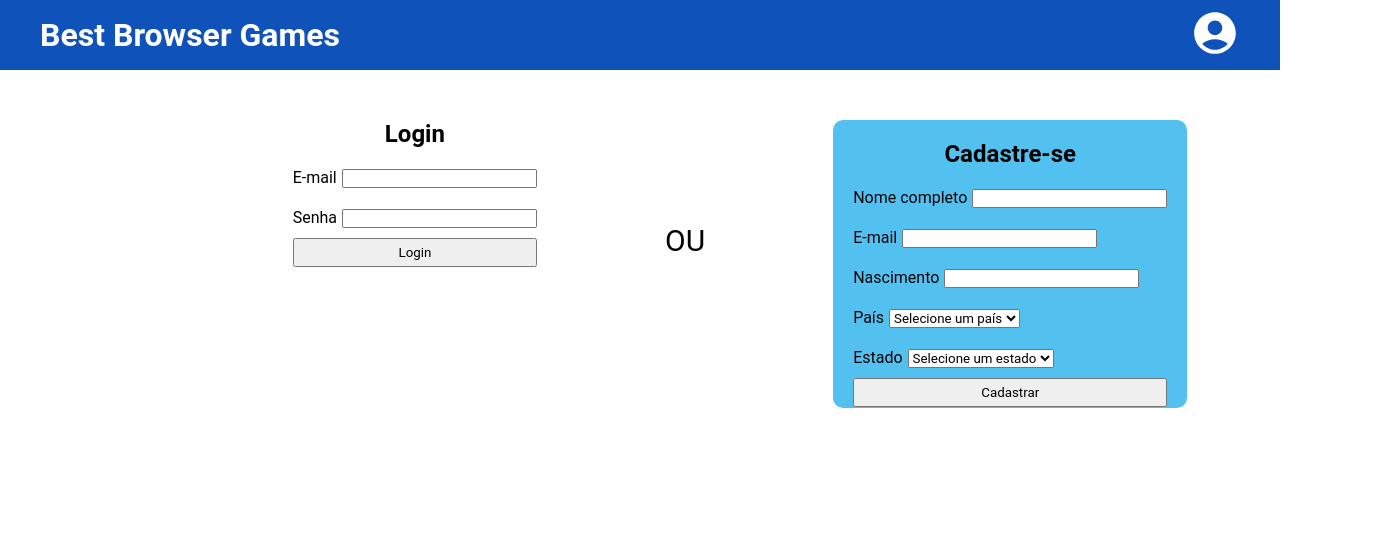
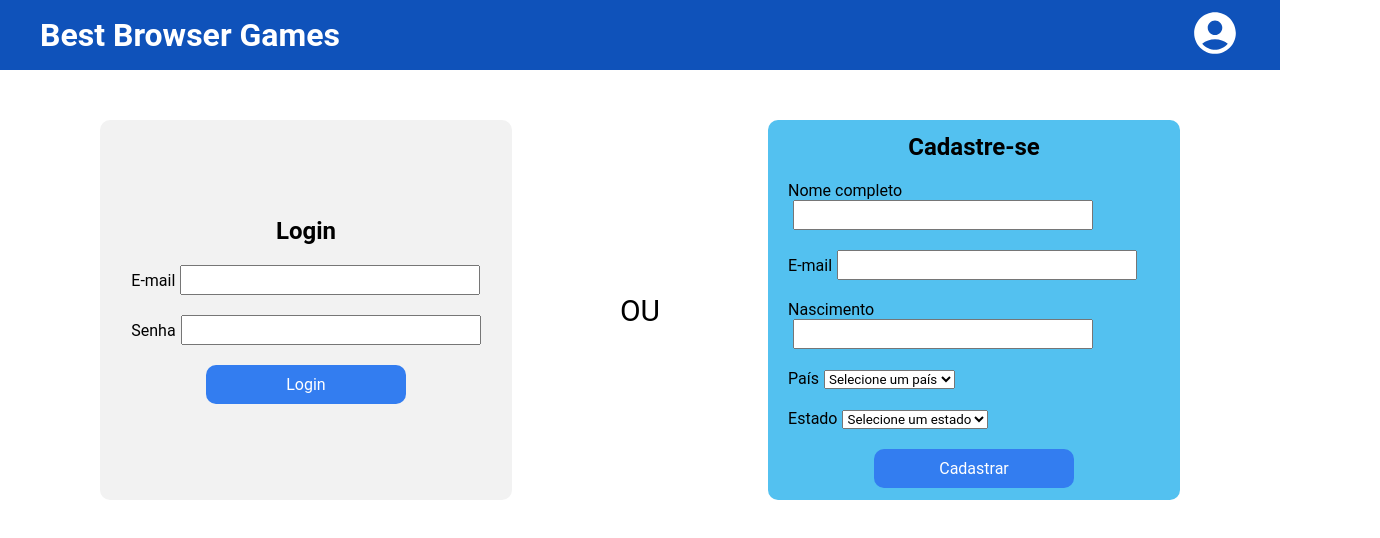
Before and after one commit to ErickGarciaDev/react1, a React (Vite) app: page / in a window 1280 px wide. Shown: the top 538 px of the page, 1380 px wide, since content can reach past the window. Built offline with nearby package versions, Linux system fonts and the light colour scheme.

Commit message:
segundo commit

```diff
--- a/src/pages/Home.tsx
+++ b/src/pages/Home.tsx
@@ -10,7 +10,7 @@ export const Home = () => {
         display: 'flex',
         gap: '10%',
         justifyContent: 'center',
-        margin: ' 50px 100px',
+        padding: ' 50px 100px',
       }}
     >
       <LoginContainer>
@@ -30,7 +30,7 @@ export const Home = () => {
       <span
         style={{
           display: 'flex',
-          height: '50%',
+          height: '100%',
           alignItems: 'center',
           fontSize: '30px',
         }}
--- a/src/pages/styles.ts
+++ b/src/pages/styles.ts
@@ -1,10 +1,13 @@
 import styled from 'styled-components';
 
 export const LoginContainer = styled.div`
-  height: 60%;
+  background-color: #f2f2f2;
+  padding: 20px;
+  width: 500px;
   display: flex;
   flex-direction: column;
   align-items: center;
+  justify-content: center;
   position: relative;
   border-radius: 10px;
 
@@ -13,6 +16,9 @@ export const LoginContainer = styled.div`
 
     input {
       margin-left: 5px;
+      width: 300px;
+      height: 30px;
+      font-size: 16px;
     }
 
     select {
@@ -21,14 +27,24 @@ export const LoginContainer = styled.div`
   }
 
   button {
-    margin-top: 10px;
-    padding: 5px 10px;
-    width: 100%;
+    margin-top: 20px;
+    padding: 10px 0;
+    font-size: 16px;
+    width: 200px;
+    background-color: white;
+    border: none;
+    border-radius: 10px;
+    background-color: #337df0;
+    color: white;
+
+    &:hover {
+      scale: 1.1;
+      transition-duration: 0.5s;
+      cursor: pointer;
+    }
   }
 `;
 
 export const RegistrationContainer = styled(LoginContainer)`
-  height: 60%;
-  padding: 20px;
   background-color: #53c1f0;
 `;
```
